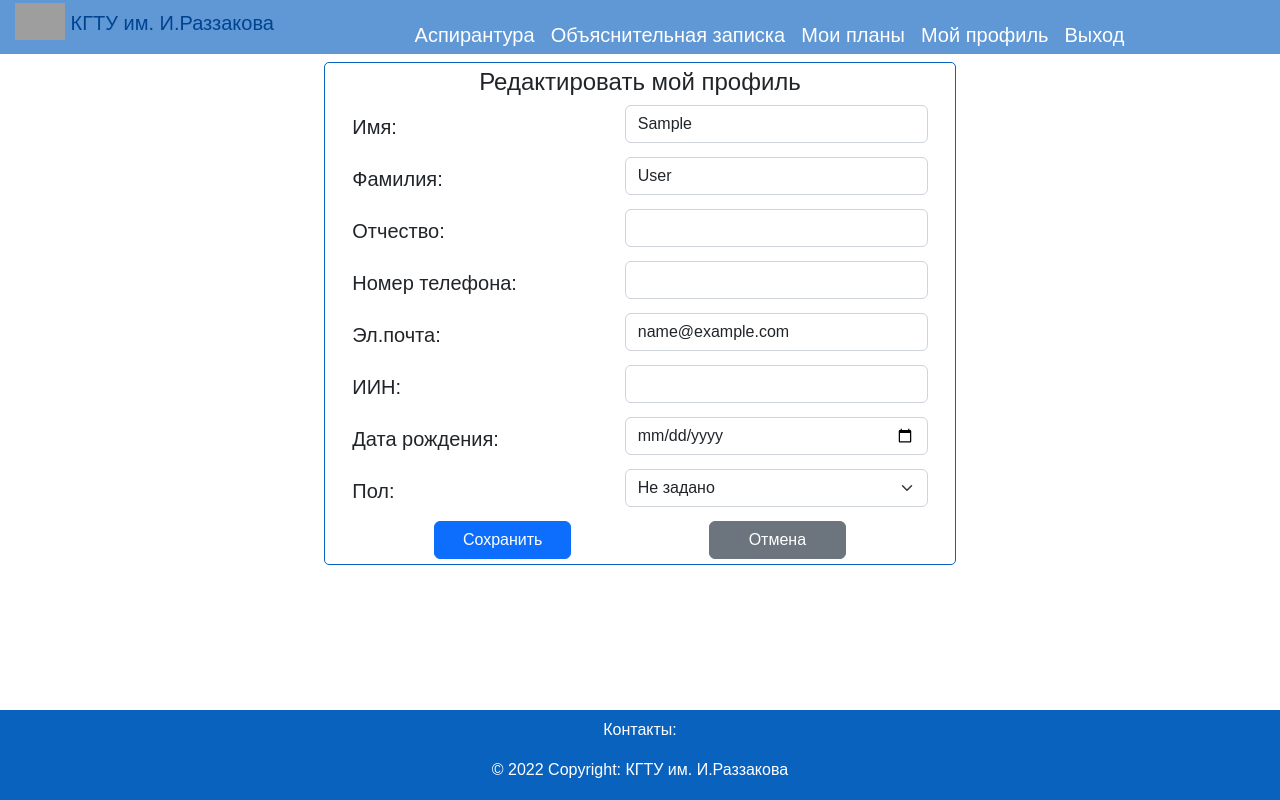
After one commit to vasview/graduate_school, a Django app: page /profiles/edit_student_profile in a window 1280 px wide. The commit adds this page. Run offline with Django 4.2, Linux system fonts and the light colour scheme; the visitor is signed in with stand-in values (Sample User, id 1); data comes from the database, SQL or seed files in the repository; parts of the project's set-up code (start-up, migrations or seed data) failed here and were passed over; some libraries are stand-ins or nearby versions; grey boxes are pictures that could not be loaded.

Commit message:
Added profile edit for supervisor. Updated profile edit for a student.

```diff
--- a/profiles/forms.py
+++ b/profiles/forms.py
@@ -1,5 +1,5 @@
 from django import forms
-from django.forms.widgets import DateInput
+from django.forms.widgets import DateInput, EmailInput, NumberInput
 from django.contrib.auth.forms import SetPasswordForm
 
 from .models import *
@@ -9,11 +9,41 @@
         model = User
         fields = ('first_name', 'last_name', 'email')
 
+        labels = {
+            'first_name': 'Имя:',
+            'last_name': 'Фамилия',
+            'email': 'Эл.почта:'
+        }
+
+        widgets = {
+            'first_name': forms.TextInput(attrs={ 'class': 'form-control', 'required': "true" }),
+            'last_name': forms.TextInput(attrs={ 'class': 'form-control', 'required': "true"  }),
+            'email': forms.EmailInput(attrs={ 'class': 'form-control',  'required': "true" })
+        }
+
 class ProfileForm(forms.ModelForm):
     class Meta:
         model = Profile
         fields = ('photo', 'middle_name', 'mobile', 'personal_number', 'birth_date', 'gender')
 
+        labels = {
+            'photo': 'Фотография',
+            'middle_name': 'Отчество:',
+            'mobile': 'Номер телефона:',
+            'personal_number': 'ИИН:',
+            'birth_date': 'Дата рождения:',
+            'gender': 'Пол:'
+        }
+
+        widgets = {
+            'middle_name': forms.TextInput(attrs={ 'class': 'form-control' }),
+            'mobile': forms.TextInput(attrs={ 'class': 'form-control', 'required': "true"  }),
+            'email': forms.TextInput(attrs={ 'class': 'form-control', 'required': "true" }),
+            'personal_number': forms.TextInput(attrs={ 'class': 'form-control', 'required': "true" }),
+            'birth_date': NumberInput(attrs={ 'type': 'date', 'class': 'form-control' })
+        }
+
+# forms.DateField(widget=NumberInput(attrs={'type': 'date'}))
 
 class SetPasswordForm(SetPasswordForm):
     class Meta:
--- /dev/null
+++ b/profiles/templates/profiles/edit_student_profile.html
@@ -0,0 +1,57 @@
+{% extends "base.html" %}
+{% load static %}
+{% load widget_tweaks %}
+{% block title %}Application Polytech{% endblock %}
+
+{% block style_head %}
+    <link rel="stylesheet" type="text/css" href="{% static 'css/common.css' %}?{% now 'U' %}"/>
+{% endblock %}
+
+{% block page_content %}
+<div class="main_block_section col-sm-6 mb-3">
+    <h3 class="fs-4 col-sm-12">Редактировать мой профиль</h3>
+    <form action="" method="post">
+        {% csrf_token %}
+        <div class="form-group row mb-2 text-sm-start">
+            <label for="first_name" class="col-sm-4 col-form-label fs-5">{{ user_form.first_name.label_tag }}</label>
+            <div class="col_value col-sm-6">{{ user_form.first_name }}</div>
+        </div>
+        <div class="form-group row mb-2 text-sm-start">
+            <label for="last_name" class="col-sm-4 col-form-label fs-5">{{ user_form.last_name.label_tag }}</label>
+            <div class="col_value col-sm-6">{{ user_form.last_name }}</div>
+        </div>
+        <div class="form-group row mb-2 text-sm-start">
+            <label for="middle_name" class="col-sm-4 col-form-label fs-5">{{ profile_form.middle_name.label_tag }}</label>
+            <div class="col_value col-sm-6">{{ profile_form.middle_name }}</div>
+        </div>
+        <div class="form-group row mb-2 text-sm-start">
+            <label for="mobile" class="col-sm-4 col-form-label fs-5">{{ profile_form.mobile.label_tag }}</label>
+            <div class="col_value col-sm-6">{{ profile_form.mobile }}</div>
+        </div>
+        <div class="form-group row mb-2 text-sm-start">
+            <label for="email" class="col-sm-4 col-form-label fs-5">{{ user_form.email.label_tag }}</label>
+            <div class="col_value col-sm-6">{{ user_form.email }}</div>
+        </div>
+        <div class="form-group row mb-2 text-sm-start">
+            <label for="personal_number" class="col-sm-4 col-form-label fs-5">{{ profile_form.personal_number.label_tag }}</label>
+            <div class="col_value col-sm-6">{{ profile_form.personal_number }}</div>
+        </div>
+        <div class="form-group row mb-2 text-sm-start">
+            <label for="birth_date" class="col-sm-4 col-form-label fs-5">{{ profile_form.birth_date.label_tag }}</label>
+            <div class="col_value col-sm-6">{{ profile_form.birth_date }}</div>
+        </div>
+        <div class="form-group row mb-2 text-sm-start">
+            <label for="gender" class="col-sm-4 col-form-label fs-5">{{ profile_form.gender.label_tag }}</label>
+            <div class="col_value col-sm-6">
+                {% render_field profile_form.gender class="form-select" id="gender" aria-label="gender" %}
+            </div>
+        </div>
+        <div class="row">
+            <div class="col-sm-8 d-flex justify-content-between">
+                <button class="btn btn-primary col-sm-4" type="submit">Сохранить</button>
+                <a href="{% url 'profiles:student_profile' %}" class="btn btn-secondary col-sm-4 me-0">Отмена</a>
+            </div>
+        </div>
+    </form>
+</div>
+{% endblock %}
--- a/profiles/templates/profiles/password_reset_confirm.html
+++ b/profiles/templates/profiles/password_reset_confirm.html
@@ -34,7 +34,7 @@
         <div class="row">
             <div class="col-sm-8 d-flex justify-content-between">
                 <button class="btn btn-primary col-6" type="submit">Сменить пароль</button>
-                <!-- <a href="{{ view.get_success_url }}" class="btn btn-secondary col-sm-4 me-0">Отмена</a> -->
+                <a href="{{request.META.HTTP_REFERER|escape}}" class="btn btn-secondary col-sm-4 me-0">Отмена</a>
             </div>
         </div>
     </form>
--- a/profiles/templates/profiles/show_supervisor_profile.html
+++ b/profiles/templates/profiles/show_supervisor_profile.html
@@ -53,11 +53,11 @@
         <div class="col_title col-sm-6">Ученая степень</div>
         <div class="col_value col-sm-6">{{ user.supervisor.academic_degree.name }}</div>
     </div>
-    <!-- <div class="col-10 mb-2">
+    <div class="col-10 mb-2">
         <div class="d-flex justify-content-between">
-            <a href="#" class="btn btn-primary col-4">Редактировать</a>
+            <a href="{% url 'profiles:edit_supervisor_profile' %}" class="btn btn-primary col-4">Редактировать</a>
         </div>
-    </div> -->
+    </div>
 </div>
 <div class="col-10 mb-2">
     <div class="d-flex justify-content-between">
--- a/profiles/urls.py
+++ b/profiles/urls.py
@@ -5,6 +5,8 @@
 
 urlpatterns = [
     path('student_profile', ShowStudentProfile.as_view(), name='student_profile'),
+    path('edit_student_profile', EditStudentProfile.as_view(), name='edit_student_profile'),
     path('supervisor_profile', ShowSupervisorProfile.as_view(), name='supervisor_profile'),
+    path('edit_supervisor_profile', EditSupervisorProfile.as_view(), name='edit_supervisor_profile'),
     path("password_change", PasswordChange.as_view(), name="password_change"),
 ]
--- a/profiles/views.py
+++ b/profiles/views.py
@@ -7,8 +7,9 @@
 
 from .models import *
 from main.models import MenuItems
+from main.views import StudentMenuView, SupervisorMenuView, UserGroupBasedMenuView
+from faculties.forms import SupervisorForm
 from .forms import *
-from main.views import StudentMenuView, SupervisorMenuView
 
 class ShowStudentProfile(LoginRequiredMixin, StudentMenuView, View):
     template_name = 'profiles/show_student_profile.html'
@@ -23,6 +24,40 @@
         context = self.get_context_data(request)
         return render(request, self.template_name, context)
 
+class EditStudentProfile(LoginRequiredMixin, StudentMenuView, View):
+    """
+    End point to edit a student profile.
+    """
+    template_name = 'profiles/edit_student_profile.html'
+    login_url = '/login/'
+
+    def get_context_data(self, request, *args,**kwargs):
+        context = super().get_context_data(**kwargs)
+        context['user'] = request.user
+        context['user_form'] = UserForm(instance=request.user)
+        context['profile_form'] = ProfileForm(instance=request.user.profile)
+        return context
+
+    def get(self, request, *args, **kwargs):
+        context = self.get_context_data(request)
+        return render(request, self.template_name, context)
+
+    def post(self, request, *args, **kwargs):
+        user_form = UserForm(request.POST, instance=request.user)
+        profile_form = ProfileForm(request.POST, instance=request.user.profile)
+        if user_form.is_valid() and profile_form.is_valid():
+            user_form.save()
+            profile_form.save()
+            messages.success(request, 'Ваш профиль был успешно обновлен!')
+            return redirect('profiles:student_profile')
+        else:
+            for error in list(user_form.errors.values()):
+                messages.error(request, error)
+            for error in list(profile_form.errors.values()):
+                messages.error(request, error)
+            context = self.get_context_data(request)
+            return render(request, self.template_name, context)
+
 class ShowSupervisorProfile(LoginRequiredMixin, SupervisorMenuView, View):
     template_name = 'profiles/show_supervisor_profile.html'
     login_url = '/login/'
@@ -35,6 +70,45 @@
     def get(self, request, *args, **kwargs):
         context = self.get_context_data(request)
         return render(request, self.template_name, context)
+
+class EditSupervisorProfile(LoginRequiredMixin, SupervisorMenuView, View):
+    """
+    End point to edit a supervisor profile.
+    """
+    template_name = 'profiles/edit_supervisor_profile.html'
+    login_url = '/login/'
+
+    def get_context_data(self, request, *args,**kwargs):
+        context = super().get_context_data(**kwargs)
+        context['user'] = request.user
+        context['user_form'] = UserForm(instance=request.user)
+        context['profile_form'] = ProfileForm(instance=request.user.profile)
+        context['supervisor_form'] = SupervisorForm(instance=request.user.supervisor)
+        return context
+
+    def get(self, request, *args, **kwargs):
+        context = self.get_context_data(request)
+        return render(request, self.template_name, context)
+
+    def post(self, request, *args, **kwargs):
+        user_form = UserForm(request.POST, instance=request.user)
+        profile_form = ProfileForm(request.POST, instance=request.user.profile)
+        supervisor_form = SupervisorForm(request.POST, instance=request.user.supervisor)
+        if user_form.is_valid() and profile_form.is_valid() and supervisor_form.is_valid():
+            user_form.save()
+            profile_form.save()
+            supervisor_form.save()
+            messages.success(request, 'Ваш профиль был успешно обновлен!')
+            return redirect('profiles:supervisor_profile')
+        else:
+            for error in list(user_form.errors.values()):
+                messages.error(request, error)
+            for error in list(profile_form.errors.values()):
+                messages.error(request, error)
+            for error in list(supervisor_form.errors.values()):
+                messages.error(request, error)
+            context = self.get_context_data(request)
+            return render(request, self.template_name, context)
 
 class PasswordChange(LoginRequiredMixin, View):
     form_class = SetPasswordForm
```
Also changed, not shown: profiles/templates/profiles/edit_supervisor_profile.html (added, +75 -0 lines), profiles/templates/profiles/show_student_profile.html (+4 -4 lines).
